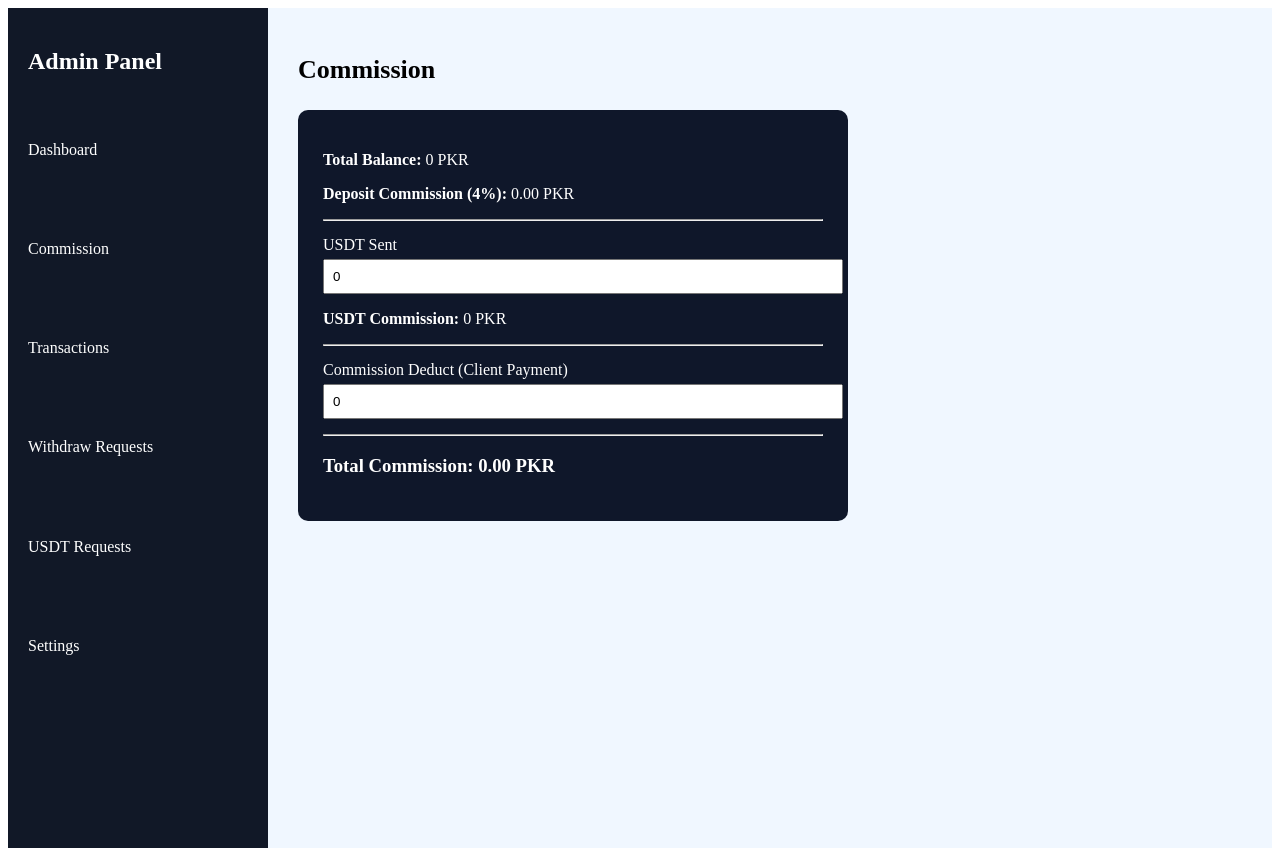
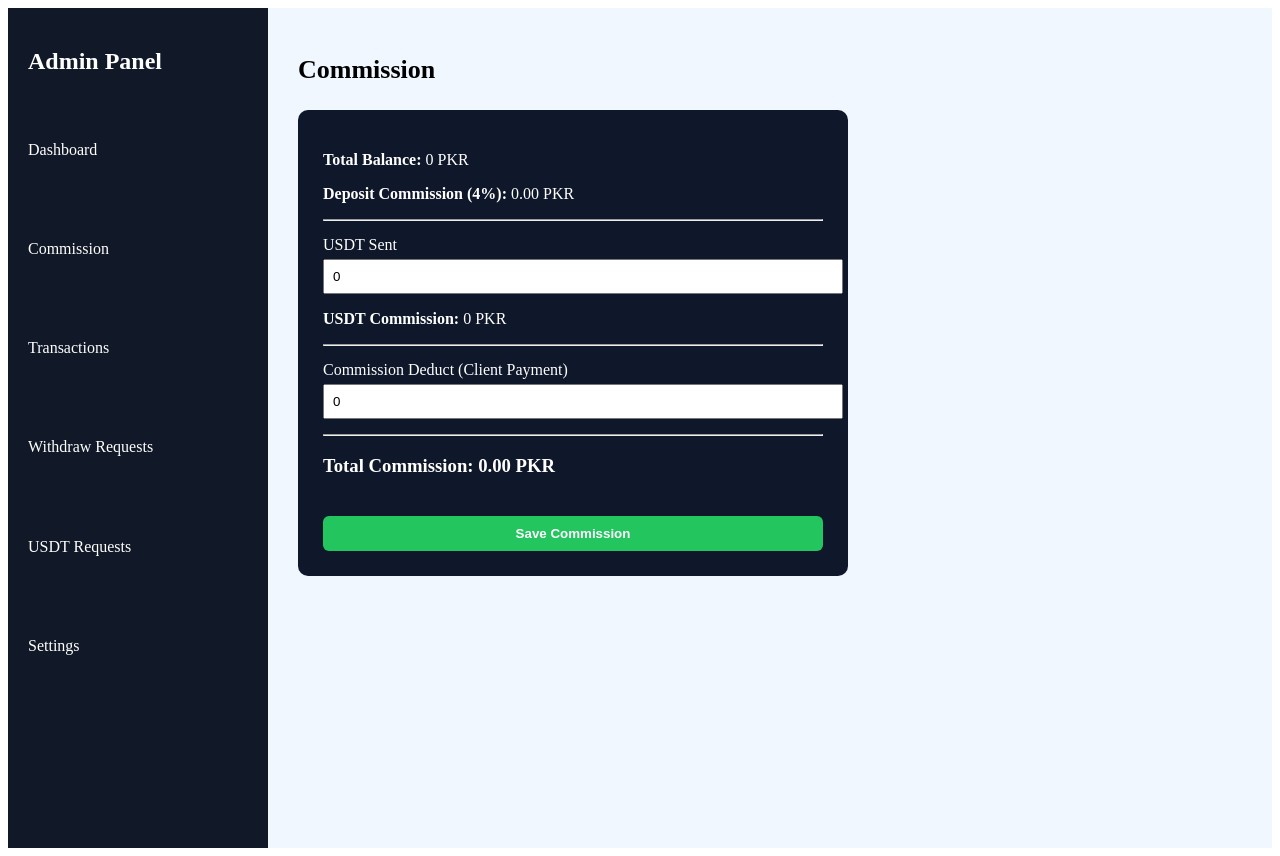
Before and after one commit to naspro-tech/naspro, a Next.js app: page /admin/commission in a window 1280 px wide. Built offline with nearby package versions, Linux system fonts and the light colour scheme; no server answers.

Commit message:
Update commission.js

```diff
--- a/pages/admin/commission.js
+++ b/pages/admin/commission.js
@@ -4,14 +4,12 @@ import AdminLayout from "../../components/AdminLayout";
 export default function Commission() {
 
   const [balance, setBalance] = useState(0);
-
   const [depositCommission, setDepositCommission] = useState(0);
 
   const [usdtAmount, setUsdtAmount] = useState(0);
   const [usdtCommission, setUsdtCommission] = useState(0);
 
   const [deduct, setDeduct] = useState(0);
-
   const [totalCommission, setTotalCommission] = useState(0);
 
   useEffect(() => {
@@ -31,7 +29,6 @@ export default function Commission() {
       if (data.success) {
 
         const totalBalance = data.balance;
-
         const commission = totalBalance * 0.04;
 
         setBalance(totalBalance);
@@ -69,18 +66,20 @@ export default function Commission() {
 
   };
 
-  const saveCommission = async (usdt, deductAmount) => {
+  const saveCommission = async () => {
 
-    await fetch("/api/admin/commission",{
-      method:"POST",
-      headers:{
-        "Content-Type":"application/json"
+    await fetch("/api/admin/commission", {
+      method: "POST",
+      headers: {
+        "Content-Type": "application/json"
       },
       body: JSON.stringify({
-        usdt_amount: usdt,
-        deduct_amount: deductAmount
+        usdt_amount: usdtAmount,
+        deduct_amount: deduct
       })
     });
+
+    alert("Commission Updated");
 
   };
 
@@ -96,8 +95,6 @@ export default function Commission() {
 
     calculateTotal(depositCommission, fee, deduct);
 
-    saveCommission(amount, deduct);
-
   };
 
   const calculateDeduct = (value) => {
@@ -107,8 +104,6 @@ export default function Commission() {
     setDeduct(amount);
 
     calculateTotal(depositCommission, usdtCommission, amount);
-
-    saveCommission(usdtAmount, amount);
 
   };
 
@@ -184,10 +179,27 @@ export default function Commission() {
 
         <h3>Total Commission: {totalCommission.toFixed(2)} PKR</h3>
 
+        <button
+          onClick={saveCommission}
+          style={{
+            marginTop:"20px",
+            width:"100%",
+            padding:"10px",
+            background:"#22c55e",
+            color:"#fff",
+            border:"none",
+            borderRadius:"6px",
+            cursor:"pointer",
+            fontWeight:"bold"
+          }}
+        >
+          Save Commission
+        </button>
+
       </div>
 
     </AdminLayout>
 
   );
 
-    }
+              }
```
